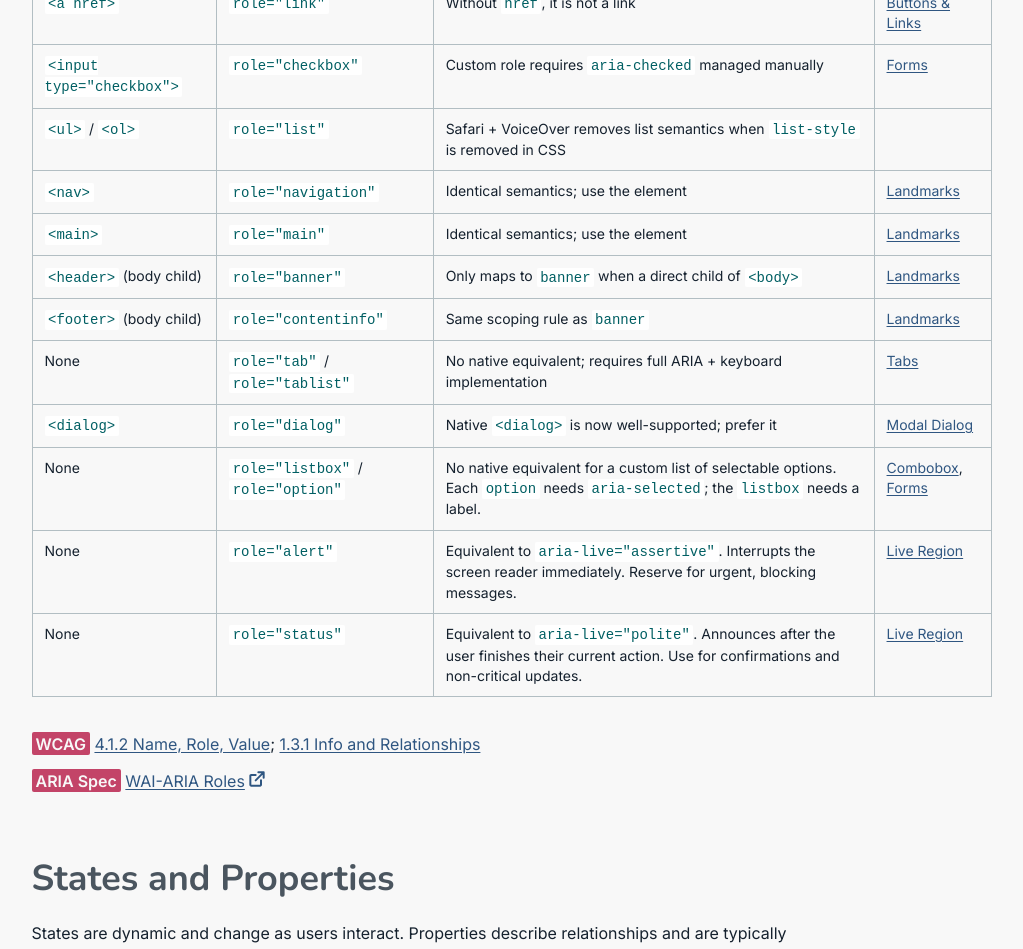
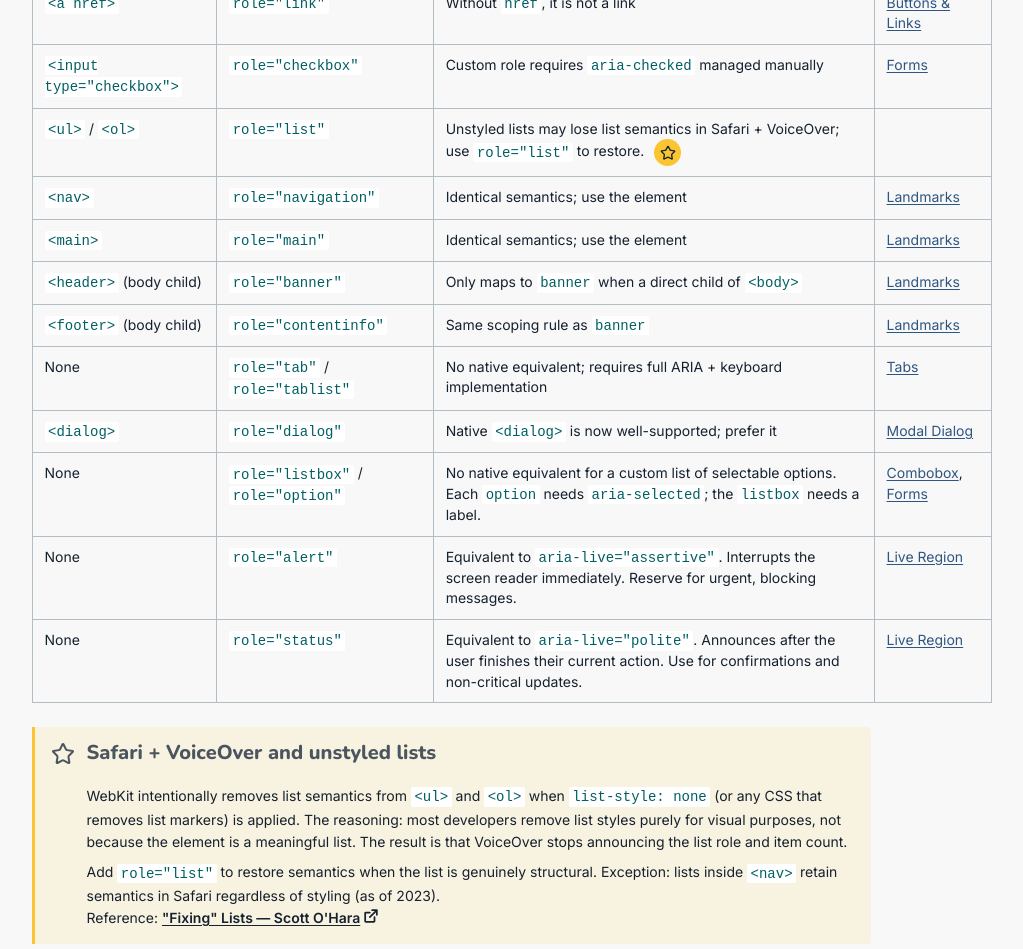
Before and after one commit to estherj-hsu/everyday-a11y, a React (Vite) app: page /foundations/aria in a window 1280 px wide. Shown: the part 660-1609 px from the top of the page, without its empty margins (121-1144 px from the left). Built offline with nearby package versions, Linux system fonts and the light colour scheme; a web font is replaced by a local one.

Commit message:
feat: add callout for role=list

```diff
--- /dev/null
+++ b/src/components/Callout.scss
@@ -0,0 +1,77 @@
+@use "../styles/variables" as *;
+
+@mixin callout-icon-mask($url) {
+  mask-image: url($url);
+  -webkit-mask-image: url($url);
+  mask-size: contain;
+  -webkit-mask-size: contain;
+  mask-repeat: no-repeat;
+  -webkit-mask-repeat: no-repeat;
+  mask-position: center;
+  -webkit-mask-position: center;
+}
+
+.callout {
+  margin: 1rem 0;
+  padding: 0.875rem 1rem;
+  border-left: 3px solid;
+  border-radius: 0 4px 4px 0;
+  line-height: 1.6;
+  display: flex;
+  flex-direction: row;
+  align-items: flex-start;
+  gap: 0.75rem;
+  width: fit-content;
+  max-width: 100%;
+
+  .callout-icon {
+    display: block;
+    width: 1.5rem;
+    height: 1.5rem;
+    flex-shrink: 0;
+    margin-top: 0.0625rem;
+  }
+
+  .callout-content {
+    display: flex;
+    flex-direction: column;
+    gap: 0.5rem;
+    min-width: 0;
+  }
+
+  p {
+    margin: 0;
+    font-size: map-get($type-scale, small);
+
+    @media screen and (min-width: $breakpoint-desktop) {
+      font-size: map-get($type-scale-desktop, small);
+    }
+  }
+
+  a {
+    color: inherit;
+    font-weight: 600;
+  }
+
+  &--info {
+    border-color: $harbor-blue;
+    background: mix($paper-mist, $harbor-blue, 92%);
+    color: $ink-deep;
+
+    .callout-icon {
+      @include callout-icon-mask("/assets/icon-info.svg");
+      background-color: $harbor-blue;
+    }
+  }
+
+  &--warning {
+    border-color: $golden-yolk;
+    background: mix($paper-mist, $golden-yolk, 88%);
+    color: $ink-deep;
+
+    .callout-icon {
+      @include callout-icon-mask("/assets/icon-alert.svg");
+      background-color: $storm-slate;
+    }
+  }
+}
--- /dev/null
+++ b/src/components/Callout.tsx
@@ -0,0 +1,17 @@
+import type { ReactNode } from 'react'
+import './Callout.scss'
+
+interface CalloutProps {
+  children: ReactNode
+  variant?: 'info' | 'warning'
+  id?: string
+}
+
+export default function Callout({ children, variant = 'info', id }: CalloutProps) {
+  return (
+    <div className={`callout callout--${variant}`} id={id}>
+      <span className="callout-icon" aria-hidden="true" />
+      <div className="callout-content">{children}</div>
+    </div>
+  )
+}
--- a/src/pages/AriaReference.tsx
+++ b/src/pages/AriaReference.tsx
@@ -1,4 +1,5 @@
 import './AriaReference.scss'
+import Callout from '../components/Callout'
 import CodeExample from '../components/CodeExample'
 
 export default function AriaReference() {
@@ -72,7 +73,10 @@ export default function AriaReference() {
                 <code>role="list"</code>
               </td>
               <td>
-                Safari + VoiceOver removes list semantics when <code>list-style</code> is removed in CSS
+                Unstyled lists may lose list semantics in Safari + VoiceOver; use <code>role="list"</code> to restore.{' '}
+                <a href="#note-unstyled-lists-safari" className="callout-link" aria-label="Extended note: Safari, VoiceOver, and unstyled lists">
+                  <span className="callout-link-icon" aria-hidden="true" />
+                </a>
               </td>
               <td></td>
             </tr>
@@ -191,6 +195,23 @@ export default function AriaReference() {
           </tbody>
         </table>
 
+        <Callout id="note-unstyled-lists-safari" variant="warning">
+          <h3 className="h4">Safari + VoiceOver and unstyled lists</h3>
+          <p>
+            WebKit intentionally removes list semantics from <code>&lt;ul&gt;</code> and <code>&lt;ol&gt;</code> when <code>list-style: none</code> (or any CSS that removes list markers) is applied.
+            The reasoning: most developers remove list styles purely for visual purposes, not because the element is a meaningful list. The result is that VoiceOver stops announcing the list role and
+            item count.
+          </p>
+          <p>
+            Add <code>role="list"</code> to restore semantics when the list is genuinely structural. Exception: lists inside <code>&lt;nav&gt;</code> retain semantics in Safari regardless of styling
+            (as of 2023). <br />
+            Reference:{' '}
+            <a href="https://www.scottohara.me/blog/2019/01/12/lists-and-safari.html" target="_blank" rel="noopener noreferrer">
+              &quot;Fixing&quot; Lists — Scott O&apos;Hara
+            </a>
+          </p>
+        </Callout>
+
         <ul className="references">
           <li>
             <strong>WCAG</strong> <a href="https://www.w3.org/WAI/WCAG22/Understanding/name-role-value">4.1.2 Name, Role, Value</a>;{' '}
@@ -211,8 +232,8 @@ export default function AriaReference() {
 
         <h3>aria-expanded</h3>
         <p>
-          Signals whether a collapsible region is open or closed. Set on the trigger element, not the panel. See{' '}
-          <a href="/patterns/accordions">Accordions</a> and <a href="/patterns/navigation">Navigation</a> for implementation examples.
+          Signals whether a collapsible region is open or closed. Set on the trigger element, not the panel. See <a href="/patterns/accordions">Accordions</a> and{' '}
+          <a href="/patterns/navigation">Navigation</a> for implementation examples.
         </p>
 
         <h3>aria-selected</h3>
@@ -224,8 +245,8 @@ export default function AriaReference() {
         <h3>aria-checked</h3>
         <p>
           Checked state for custom checkbox and radio implementations. Native <code>&lt;input type="checkbox"&gt;</code> manages this automatically; only needed for custom controls. The third value,{' '}
-          <code>"mixed"</code>, represents an indeterminate state — most commonly a "select all" checkbox where some but not all items in a group are selected. See{' '}
-          <a href="/patterns/forms">Forms</a> for custom field examples.
+          <code>"mixed"</code>, represents an indeterminate state — most commonly a "select all" checkbox where some but not all items in a group are selected. See <a href="/patterns/forms">Forms</a>{' '}
+          for custom field examples.
         </p>
         <CodeExample
           code={`<div role="checkbox" aria-checked="false" tabindex="0">Accept terms</div>
@@ -260,8 +281,8 @@ export default function AriaReference() {
 
         <h3>aria-hidden</h3>
         <p>
-          Removes an element from the accessibility tree entirely. Use for decorative icons, presentational images, or text that duplicates an already-announced label. Never place on a focusable element
-          — it stays in the tab order but the screen reader has nothing to announce. See <a href="/patterns/buttons-links">Buttons &amp; Links</a> for icon button examples.
+          Removes an element from the accessibility tree entirely. Use for decorative icons, presentational images, or text that duplicates an already-announced label. Never place on a focusable
+          element — it stays in the tab order but the screen reader has nothing to announce. See <a href="/patterns/buttons-links">Buttons &amp; Links</a> for icon button examples.
         </p>
 
         <h3>aria-live</h3>
@@ -281,8 +302,8 @@ export default function AriaReference() {
 
         <h3>aria-label</h3>
         <p>
-          Provides an accessible name as a plain string. Overrides all other name sources including child text content. Use only when no visible label exists. If visible text is present, the label must
-          start with that text — voice control users activate elements by speaking what they see. See <a href="/patterns/buttons-links">Buttons &amp; Links</a>.
+          Provides an accessible name as a plain string. Overrides all other name sources including child text content. Use only when no visible label exists. If visible text is present, the label
+          must start with that text — voice control users activate elements by speaking what they see. See <a href="/patterns/buttons-links">Buttons &amp; Links</a>.
         </p>
 
         <h3>aria-labelledby</h3>
@@ -311,15 +332,15 @@ export default function AriaReference() {
 
         <h3>aria-controls</h3>
         <p>
-          References the element a control affects. Used in <a href="/patterns/tabs">Tabs</a> and <a href="/patterns/accordions">Accordions</a> to associate a trigger with its panel. Browser and screen
-          reader support is inconsistent — treat it as supplementary context, not a primary labeling mechanism.
+          References the element a control affects. Used in <a href="/patterns/tabs">Tabs</a> and <a href="/patterns/accordions">Accordions</a> to associate a trigger with its panel. Browser and
+          screen reader support is inconsistent — treat it as supplementary context, not a primary labeling mechanism.
         </p>
 
         <h3>aria-required and aria-invalid</h3>
         <p>
-          <code>aria-required</code> signals a mandatory field. Prefer the native <code>required</code> attribute — it triggers built-in browser validation automatically.{' '}
-          <code>aria-invalid</code> marks a field that has failed validation; set it only after the user has submitted or left the field, not on page load. Always pair with{' '}
-          <code>aria-describedby</code> pointing to the visible error message. See <a href="/patterns/forms">Forms</a>.
+          <code>aria-required</code> signals a mandatory field. Prefer the native <code>required</code> attribute — it triggers built-in browser validation automatically. <code>aria-invalid</code>{' '}
+          marks a field that has failed validation; set it only after the user has submitted or left the field, not on page load. Always pair with <code>aria-describedby</code> pointing to the visible
+          error message. See <a href="/patterns/forms">Forms</a>.
         </p>
 
         <ul className="references">
@@ -381,8 +402,8 @@ export default function AriaReference() {
 
         <h3>aria-label that does not start with the visible text</h3>
         <p>
-          Voice control users activate elements by speaking what they see. If <code>aria-label</code> does not start with the visible text, saying the visible label will not match the element.
-          For icon-only buttons and other labeling cases, see <a href="/patterns/buttons-links">Buttons &amp; Links</a>.
+          Voice control users activate elements by speaking what they see. If <code>aria-label</code> does not start with the visible text, saying the visible label will not match the element. For
+          icon-only buttons and other labeling cases, see <a href="/patterns/buttons-links">Buttons &amp; Links</a>.
         </p>
         <CodeExample
           code={`❌ <button aria-label="Submit the registration form">Send</button>
--- a/src/styles/_links.scss
+++ b/src/styles/_links.scss
@@ -81,3 +81,46 @@ a {
     }
   }
 }
+
+.callout-link {
+  display: inline-flex;
+  align-items: center;
+  justify-content: center;
+  vertical-align: middle;
+  margin-left: 0.375rem;
+  padding: 0.35rem;
+  box-sizing: border-box;
+  text-decoration: none;
+  color: $ink-deep;
+  border-radius: 50%;
+  background-color: $golden-yolk;
+  cursor: pointer;
+  transition:
+    background-color 0.2s ease,
+    border-color 0.2s ease,
+    box-shadow 0.2s ease,
+    color 0.2s ease;
+
+  &:hover {
+    color: $storm-slate;
+    text-decoration: none;
+    background-color: $fog-silver;
+  }
+
+  &:focus-visible {
+    outline: 2px solid $twilight-violet;
+    outline-offset: 2px;
+  }
+}
+
+.callout-link-icon {
+  display: block;
+  flex-shrink: 0;
+  width: 1rem;
+  height: 1rem;
+  background-color: currentColor;
+  mask-image: url("/assets/icon-alert.svg");
+  mask-size: contain;
+  mask-repeat: no-repeat;
+  mask-position: center;
+}
```
Also changed, not shown: public/assets/icon-alert.svg (added), public/assets/icon-info.svg (added).
